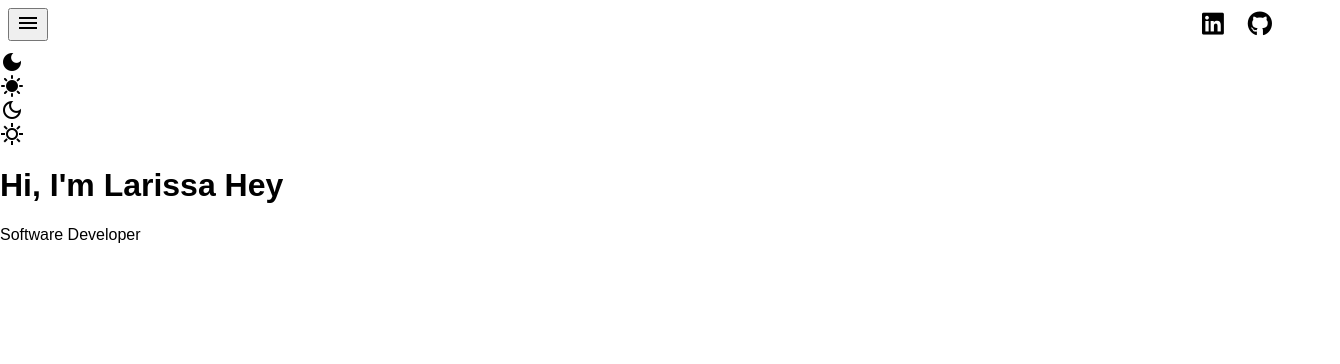
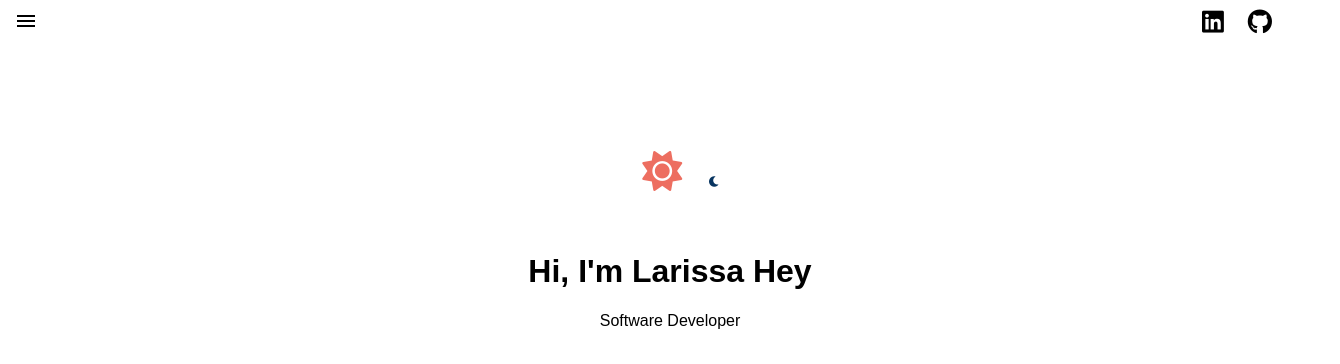
Before and after one commit to heylarissa/formActionPUCPR, a plain HTML site: page index.html in a window 1280 px wide. Shown: the whole page, 1340 px wide, since content can reach past the window. Drawn offline with nearby package versions, Linux system fonts and the light colour scheme.

Commit message:
switch mode

```diff
--- a/css/header.css
+++ b/css/header.css
@@ -6,15 +6,21 @@
     width: 100%;
     justify-content: space-between;
     align-items: center;
-
 }
 
 .social-media {
-display: flex;
-width: 70px;
-font-size: 20px;
-justify-content: space-between;
+    display: flex;
+    width: 70px;
+    font-size: 20px;
+    justify-content: space-between;
 }
+
 #menubtn {
     z-index: 2;
+    border: none;
+    background: none;
 }
+
+#menubtn:hover {
+    transform: scale(1.1);
+}
--- a/css/navbar.css
+++ b/css/navbar.css
@@ -1,10 +1,21 @@
 #sidebar a {
     padding: 8px 8px 8px 32px;
     text-decoration: none;
-    font-size: 25px;
+    font-size: 16px;
     color: #818181;
     display: block;
     transition: 0.3s;
+    display: flex;
+    align-items: center;
+    gap: 10px;
+}
+
+.iconsize {
+    font-size: 70px;
+}
+
+#sidebar a:active{
+    background-color: #818181;
 }
 
 #sidebar a:hover {
--- a/css/style.css
+++ b/css/style.css
@@ -1,3 +1,15 @@
+:root {
+    --dark-purple: #282E51;
+    --medium-purple: #4C6E8F;
+    --light-blue: #739EB6;
+    --white-blue: #BAD2E8;
+    --medium-blue: #4C75C1;
+    --dark-blue: #073460;
+    --coral: #ED6E60;
+    --light-coral: #f5c8c3;
+
+}
+
 * {
     font-family: Arial, Helvetica, sans-serif;
 }
@@ -11,4 +23,37 @@
     width: 100%;
     display: flex;
     flex-direction: column;
+    justify-content: center;
+    align-items: center;
+    padding: 30px;
+    margin-top: 70px;
 }
+
+.light-mode {
+    display: flex;
+}
+
+.switch-mode-btn {
+    background: none;
+    border: none;
+}
+
+.sunny {
+    color: var(--coral);
+    font-size: 40px;
+}
+
+.darkicon {
+    color: var(--dark-blue);
+    font-size: 12px;
+    position: relative;
+    left: 40%;
+}
+
+.presentation {
+    display: flex;
+    flex-direction: column;
+    padding-top: 40px;
+    justify-content: center;
+    align-items: center;
+}
--- a/index.html
+++ b/index.html
@@ -11,9 +11,12 @@
     <link href="https://fonts.googleapis.com/icon?family=Material+Icons" rel="stylesheet">
     <link rel="stylesheet"
         href="https://fonts.googleapis.com/css2?family=Material+Symbols+Outlined:opsz,wght,FILL,GRAD@48,400,0,0" />
-    <script src="js/navbar.js" type="text/javascript" defer></script>
-    <script src="js/header.js" type="text/javascript" defer></script>
     <link rel="stylesheet" href="https://cdnjs.cloudflare.com/ajax/libs/font-awesome/6.0.0/css/all.min.css">
+
+    <script src="js/components/navbar.js" type="text/javascript" defer></script>
+    <script src="js/components/header.js" type="text/javascript" defer></script>
+    <script src="js/script.js" type="text/javascript" defer></script>
+
     <link rel="icon" type="image/x-icon" href="/images/favicon.ico">
 
 </head>
@@ -23,13 +26,17 @@
     <header-component id="header"></header-component>
 
     <div id="main">
+        <div class="light-mode">
+            <button class="switch-mode-btn" onclick="modo.switchMode()">
+                <i id="switch-mode-sun" class="fa-solid fa-sun sunny"></i>
+                <i id="switch-mode-moon" class="fa-solid fa-moon darkicon"></i>
+            </button>
+        </div>
+        <div class="presentation">
+            <h1>Hi, I'm Larissa Hey</h1>
+            <span>Software Developer</span>
+        </div>
 
-        <i class="material-icons">dark_mode</i>
-        <i class="material-icons">sunny</i>
-        <i class="material-symbols-outlined">dark_mode</i>
-        <i class="material-symbols-outlined">sunny</i>
-        <h1>Hi, I'm Larissa Hey</h1>
-        <span>Software Developer</span>
     </div>
 </body>
 
--- a/js/header.js
+++ b/js/components/header.js
@@ -13,7 +13,7 @@ class Header extends HTMLElement {
                 <i class="fa-brands fa-linkedin" style="color:black; font-size:25px"></i></a>
 
             <a href="https://github.com/heylarissa"><i class="fa-brands fa-github" style="color:black; font-size:25px"></i></a>
-        </div>
+            </div>
         </div>
         `;
     }
--- a/js/navbar.js
+++ b/js/components/navbar.js
@@ -8,7 +8,7 @@ class Navbar extends HTMLElement {
     connectedCallback() {
         this.innerHTML = `
         <div class="sidebar">
-            <a href="./index.html"><i class="material-symbols-outlined">home</i>Home</a>
+            <a href="./index.html"><i class="material-symbols-outlined iconsize">home</i>Home</a>
             <a href="./about.html"><i class="material-symbols-outlined">location_away</i>About</a>
             <a href="./form.html"><i class="material-symbols-outlined">contact_page</i>Contact</a>
         </div>
@@ -37,6 +37,7 @@ class Navbar extends HTMLElement {
         }
     }
 
+
 };
 customElements.define('navbar-component', Navbar);
 var nav = new Navbar(false);
--- /dev/null
+++ b/js/script.js
@@ -0,0 +1,36 @@
+class Mode {
+    constructor(dark) {
+        this.dark = dark;
+    }
+
+    moveElement (icon1, icon2) {
+        icon1.style.position="absolute"
+        icon1.style.top = "-30px"
+        icon1.style.fontSize = "15px"
+
+        icon2.style.position="relative"
+        icon2.style.fontSize = "40px"
+        icon2.style.top = "0px"
+    }
+    switchMode() {
+        this.dark = !this.dark
+
+        var sunnyIcon = document.getElementById("switch-mode-sun")
+        var darkIcon = document.getElementById("switch-mode-moon")
+
+        if (this.dark) {
+            darkIcon.style.left="0px"
+
+            this.moveElement(sunnyIcon, darkIcon)
+            sunnyIcon.style.left = "40%"
+        } else {
+            sunnyIcon.style.left = "0px"
+
+            this.moveElement(darkIcon, sunnyIcon)
+            darkIcon.style.left="40%"
+        }
+
+    }
+}
+
+var modo = new Mode(false)
```
Also changed, not shown: navbar.html (deleted, +0 -8 lines).
